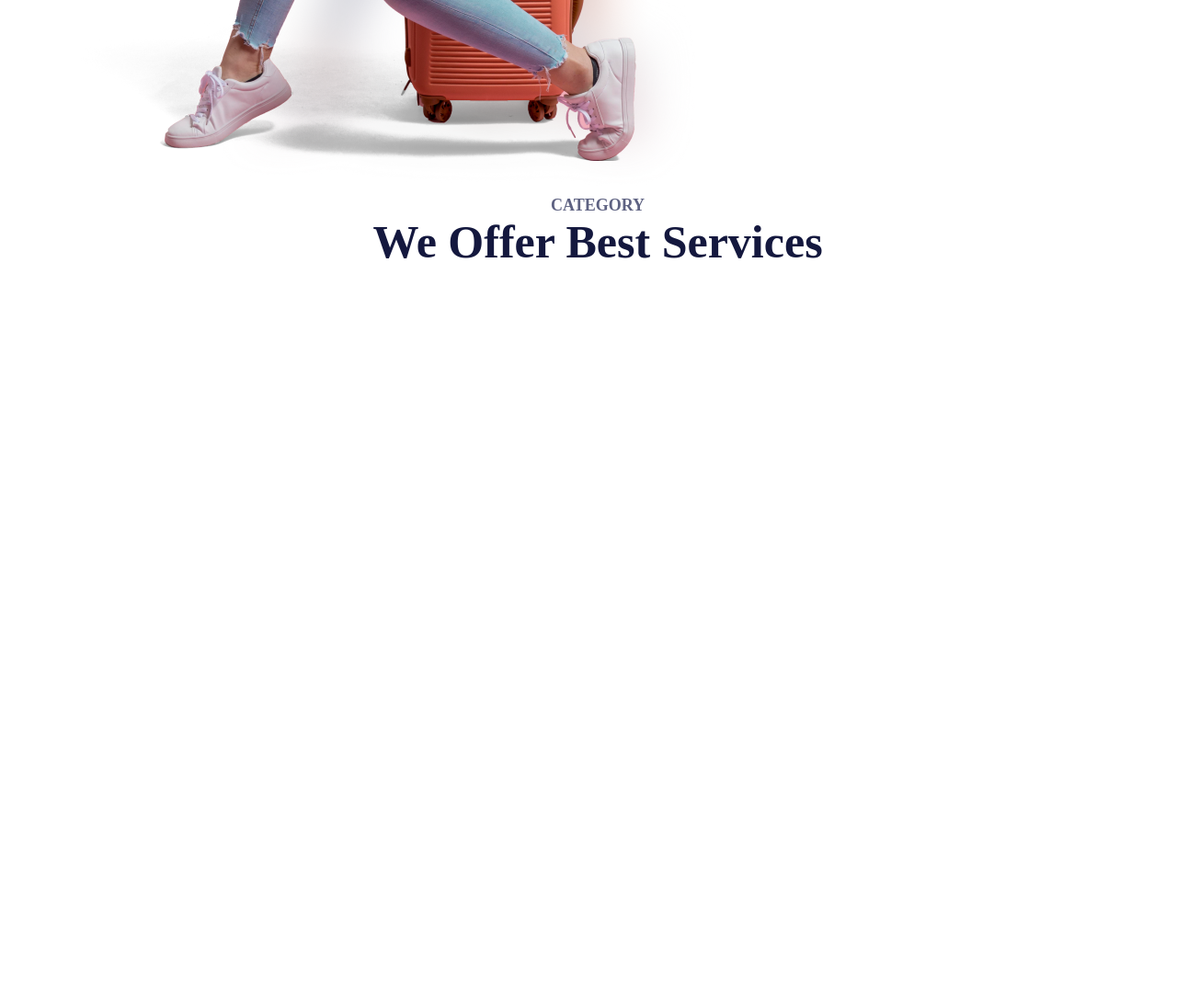
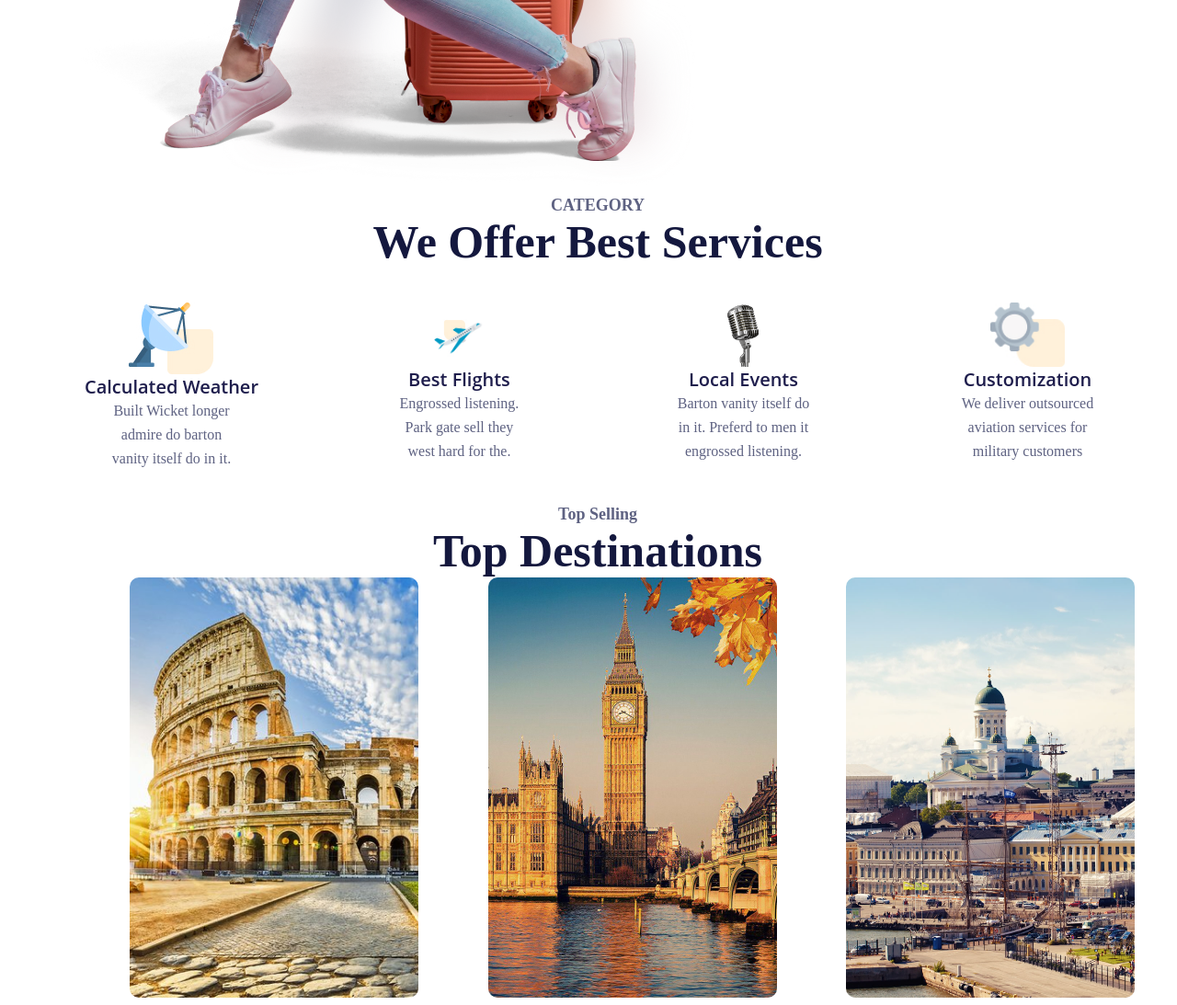
Before and after one commit to Chitransh18cricketer-coder/TCP_Project, a plain HTML site: page index.html in a window 1280 px wide. Shown: the part 1420-2513 px from the top of the page at 92% size. Before the commit the page ends 1720 px from the top, so only its background shows below. Drawn offline with Linux system fonts and the light colour scheme.

Commit message:
Version 1.1

```diff
--- a/index.html
+++ b/index.html
@@ -43,7 +43,57 @@
     <div class="category">
         <div class="txtCategory">CATEGORY</div>
         <div class="weOffer">We Offer Best Services</div>
-
+        <div class="offers">
+            <div class="grp48">
+                <img src="Group 48.jpg">
+                <div class="txt48">Calculated Weather</div>
+                <div class="txt482">
+                    Built Wicket longer<br> admire do barton <br>vanity itself do in it.
+                </div>
+            </div>
+            <div class="grp48">
+                <img src="Group 51.jpg" height="70px">
+                <div class="txt48">Best Flights</div>
+                <div class="txt482">
+                    Engrossed listening.<br> Park gate sell they<br> west hard for the.
+                </div>
+            </div>
+            <div class="grp48">
+                <img src="Group 52.png" height="70px" >
+                <div class="txt48">Local Events</div>
+                <div class="txt482">
+                    Barton vanity itself do<br> in it. Preferd to men it<br> engrossed listening.
+                </div>
+            </div>
+            <div class="grp48">
+                <img src="Group 49.jpg" height="70px" >
+                <div class="txt48">Customization</div>
+                <div class="txt482">
+                    We deliver outsourced<br>
+aviation services for<br>
+military customers
+                </div>
+            </div>
+        </div>
+        <div class="txtTop">Top Selling</div>
+        <div class="TopDes">Top Destinations</div>
+        <div class="offers">
+            <br>
+            <br>
+            <img src="rome.png" style="width: 314px;
+            height: 457px;
+            flex-shrink: 0;
+            border-radius: 10px;">
+            <img src="london.jpg" style="width: 314px;
+            height: 457px;
+            flex-shrink: 0;
+            border-radius: 10px;
+">
+            <img src="egypt.png" style="width: 314px;
+            height: 457px;
+            flex-shrink: 0;
+            border-radius: 10px;">
+        </div>
     </div>
 
 </body>
--- a/tcp.css
+++ b/tcp.css
@@ -125,3 +125,58 @@ font-weight: 700;
 line-height: normal;
 text-transform: capitalize;
 }
+
+.offers{
+    display: flex;
+    flex-wrap: wrap;
+    width:100%;
+    justify-content: space-around;
+}
+.grp48{
+    display: flex;
+    flex-wrap: wrap;
+    flex-direction: column;
+    padding:3%;
+    align-items: center;
+
+}
+.txt48{
+    color: var(--text-heading-color, #1E1D4C);
+text-align: center;
+font-family: Open Sans;
+font-size: 20px;
+font-style: normal;
+font-weight: 600;
+line-height: normal;
+}
+.txt482{
+    color: var(--textclr, #5E6282);
+text-align: center;
+font-family: Poppins;
+font-size: 16px;
+font-style: normal;
+font-weight: 500;
+line-height: 26px; /* 162.5% */
+width: 181px;
+height: 78px;
+flex-shrink: 0;
+}
+.txtTop{
+    color: var(--textclr, #5E6282);
+text-align: center;
+font-family: Poppins;
+font-size: 18px;
+font-style: normal;
+font-weight: 600;
+line-height: normal;
+}
+.TopDes{
+    color: var(--3rd, #14183E);
+text-align: center;
+font-family: Volkhov;
+font-size: 50px;
+font-style: normal;
+font-weight: 700;
+line-height: normal;
+text-transform: capitalize;
+}
```
Also changed, not shown: Group 48.jpg (added), Group 49.jpg (added), Group 51.jpg (added), Group 52.png (added), egypt.png (added), london.jpg (added), rome.png (added).
